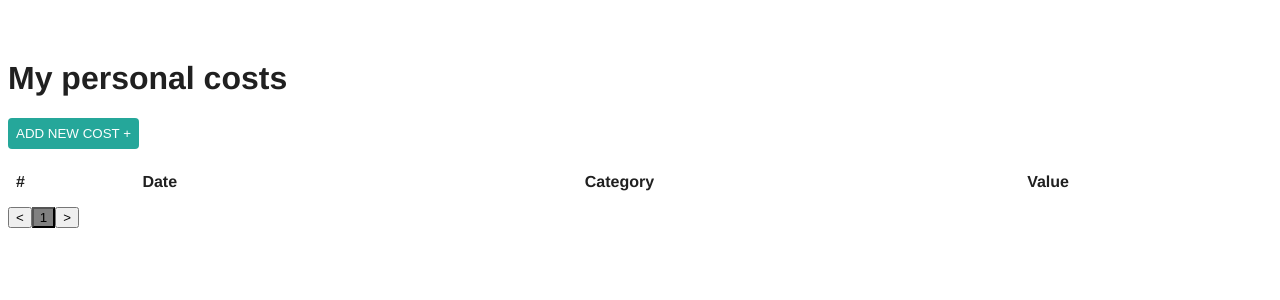
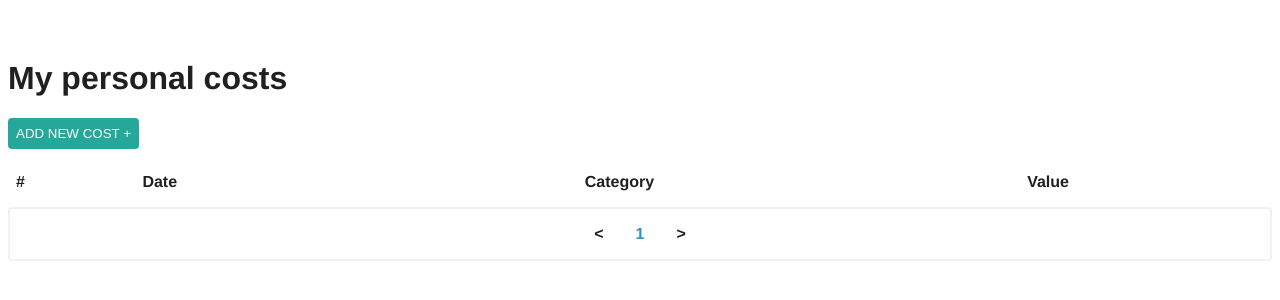
Before and after one commit to Alexey314/gb-vue-prj, a Vue app: page / in a window 1280 px wide. Shown: the top 300 px of the page. Built offline with nearby package versions, Linux system fonts and the light colour scheme.

Commit message:
feat: add paginator styles

```diff
--- a/src/components/PaginatorWidget.vue
+++ b/src/components/PaginatorWidget.vue
@@ -1,15 +1,15 @@
 <template>
-  <div>
-    <button @click="onPrev">&lt;</button>
-    <button
-      @click="onPageNumClick(pageNum)"
+  <div :class="[$style.root]">
+    <div :class="[$style.btnPrev]" @click="onPrev">&lt;</div>
+    <div
+      @click="onPageNumClick(pageBtnNum)"
       v-for="pageBtnNum in pageNumbers"
       :key="pageBtnNum"
-      :class="[pageNum == pageBtnNum ? $style.btnActive : '']"
+      :class="[$style.btnPage, pageNum == pageBtnNum ? $style.btnActive : '']"
     >
       {{ pageBtnNum }}
-    </button>
-    <button @click="onNext">&gt;</button>
+    </div>
+    <div :class="[$style.btnNext]" @click="onNext">&gt;</div>
   </div>
 </template>
 
@@ -19,9 +19,6 @@ export default {
     pageCount: Number,
     pageNum: Number,
   },
-  // data: () => ({
-  //   activePageNum: 1,
-  // }),
   methods: {
     onPrev() {
       this.emitEvent(Math.max(1, this.pageNum - 1));
@@ -47,7 +44,39 @@ export default {
 </script>
 
 <style module lang="scss">
+@import "./scss/_variables.scss";
+@import "./scss/_mixins.scss";
+.root {
+  display: flex;
+  flex-wrap: wrap;
+  align-items: center;
+  justify-content: center;
+  padding: 0.5em 1em ;
+  border: 2px solid $paginator-border-color;
+  border-radius: $input-border-radius;
+  * {
+    user-select:none;
+  }
+}
+
+.btnPrev,
+.btnNext,
+.btnPage {
+  border: none;
+  color: $text-color-main;
+  background-color: $bg-color-main;
+  margin-top: 0.5em;
+  margin-bottom: 0.5em;
+  padding-left: 1em;
+  padding-right: 1em;
+  font-weight: bold;
+  &:hover {
+    cursor: pointer;
+  }
+}
+
 .btnActive {
-  background-color: gray;
+  color: $paginator-active-color;
 }
+
 </style>
--- a/src/components/scss/_variables.scss
+++ b/src/components/scss/_variables.scss
@@ -11,7 +11,12 @@ $input-border: 1px solid #dedede;
 $input-border-radius: 4px;
 
 $text-color-main: #202020;
+$bg-color-main: #ffffff;
 
 $table-border-color: #f1f1f1;
 
+$paginator-border-color: $table-border-color;
+$paginator-border-radius: $input-border-radius;
+$paginator-active-color:#2695ca;
+
 $el-space: 8px;
```
